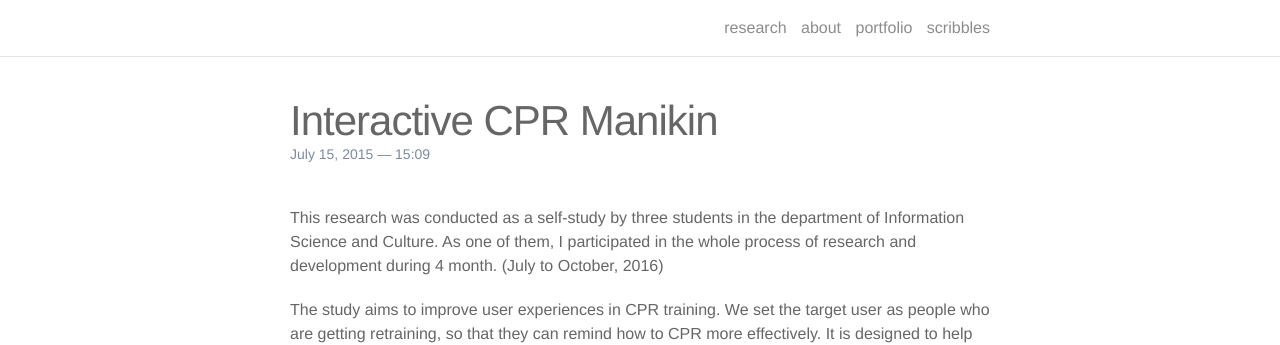
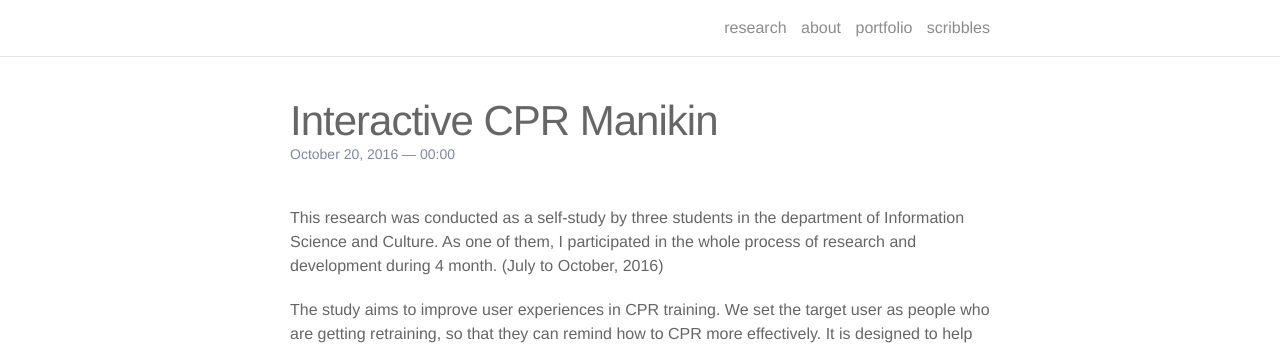
Before and after one commit to lucid2713/lucid2713.github.io, a Jekyll site: the page built from _posts/2016-10-20-cpr.markdown, in a window 1280 px wide and 900 px high. Shown: the top 345 px of the window. Built offline with Jekyll 4.4.1, drawn with Linux system fonts in a browser that asks for light colours; nearby versions of some CDN libraries.

Commit message:
renameResearch

```diff
--- a/_posts/2015-05-15-title.markdown
+++ b/_posts/2016-06-30-projectISC.markdown
@@ -1,7 +1,7 @@
 ---
 layout: post
 title: Graduation project on ISC
-date: 2017-01-12 21:01:00
+date: 2016-06-30 00:00:00
 description: Smart shopping bag and cart (Design planning for IoT)
 ---
 This is a graduation project on the department of Information Science and Culture(bachelor's degree). <br/>
--- a/_posts/2015-07-15-title.markdown
+++ b/_posts/2016-10-20-cpr.markdown
@@ -1,7 +1,7 @@
 ---
 layout: post
 title: Interactive CPR Manikin
-date: 2015-07-15 15:09:00
+date: 2016-10-20 00:00:00
 description: A research and development for interactive manikin for CPR training
 ---
 This research was conducted as a self-study by three students in the department of Information Science and Culture. As one of them, I participated in the whole process of research and development during 4 month. (July to October, 2016)
--- a/_posts/2015-03-15-title.markdown
+++ b/_posts/2016-12-28-thesisSociology.markdown
@@ -1,7 +1,7 @@
 ---
 layout: post
 title:  Graduation thesis on Sociology
-date:   2016-12-01 18:32:00
+date:   2016-12-28 00:00:00
 description: Digital Fabrication Workshop - arts as well as a new social activity
 ---
 This is a graduation thesis on the department of Sociology(bachelor's degree).
```
